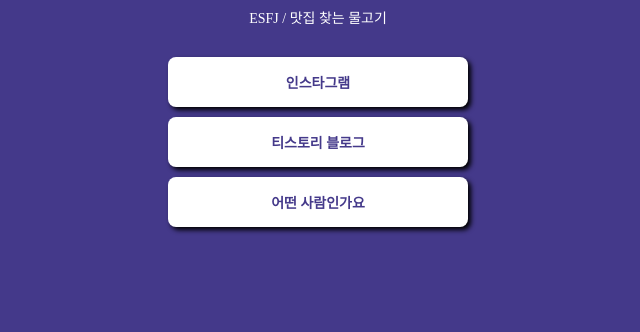
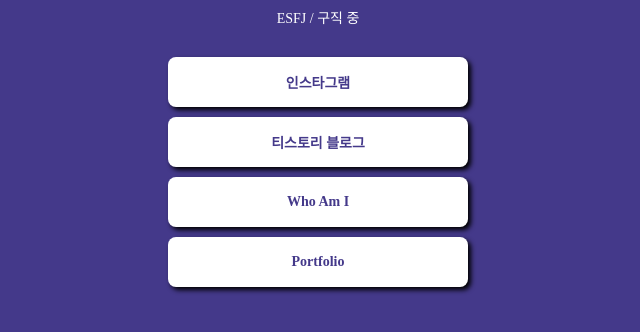
Before and after one commit to nimo0222/mypage, a plain HTML site: page index.html in a window 1280 px wide. Shown: the part 196-528 px from the top of the page, without its empty margins (322-962 px from the left). Drawn offline with Linux system fonts and the light colour scheme; a web font is replaced by a local one.

Commit message:
Update index.html

```diff
--- a/index.html
+++ b/index.html
@@ -5,7 +5,7 @@
     <meta http-equiv="X-UA-Compatible" content="IE=edge">
     <meta name="viewport" content="width=device-width, initial-scale=1.0">
     <meta property="og:title" content="조니모 - 프로필 링크">
-    <meta property="og:description" content="ESFJ, 맛집 찾는 물고기">
+    <meta property="og:description" content="ESFJ, 구직 중">
     <meta property="og:image" content="Nimo.jpg">
     <title>조니모 - 프로필 링크</title>
     <style>
@@ -84,10 +84,11 @@
     <div class="wrap">
         <div class="profile"></div>
         <h1 class="main">조니모</h1>
-        <p class="sub">ESFJ / 맛집 찾는 물고기</p>
+        <p class="sub">ESFJ / 구직 중</p>
         <a target="_blank" href="https://www.instagram.com/nimo0222/">인스타그램</a>
         <a target="_blank" href="https://nimo0222.tistory.com/">티스토리 블로그</a>
-        <a target="_blank" href="https://superb-single-9cf.notion.site/7513b18d86864bc1921e975166fd0fa2">어떤 사람인가요</a>
+        <a target="_blank" href="https://superb-single-9cf.notion.site/7513b18d86864bc1921e975166fd0fa2">Who Am I</a>
+        <a target="_blank" href="https://superb-single-9cf.notion.site/Portfolio-4ee41224668249d2914817fa1c96e575">Portfolio</a>
     </div>
 
 </body>
```
